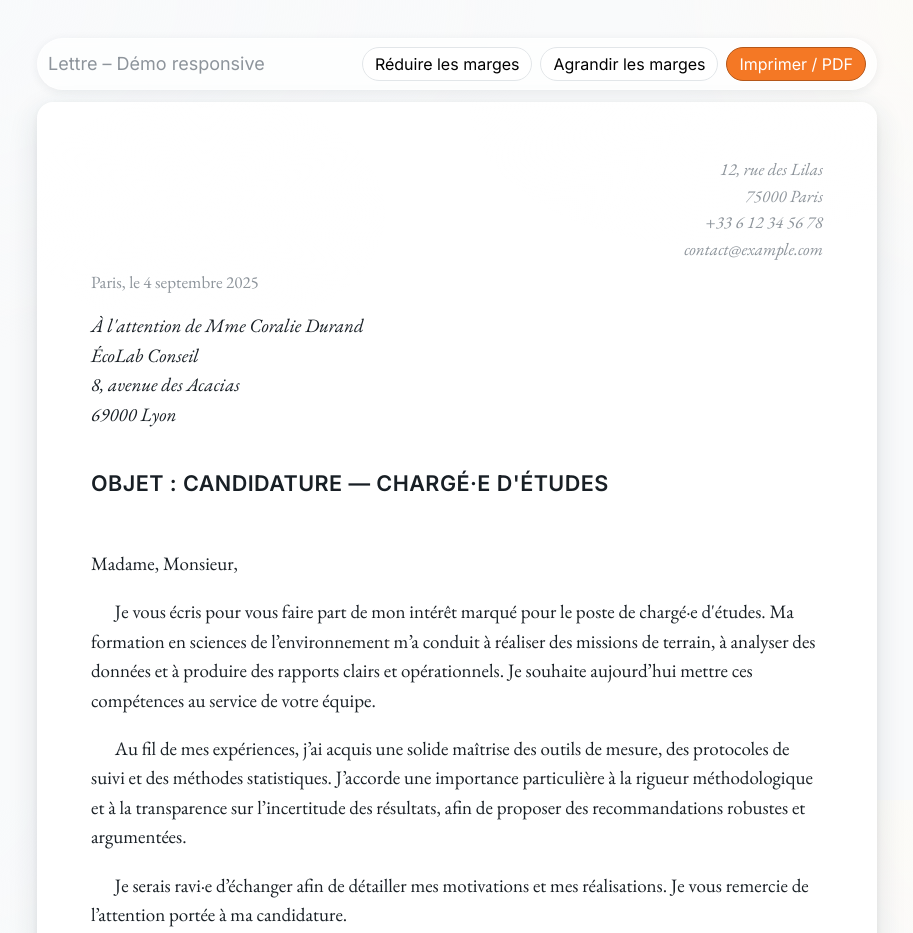
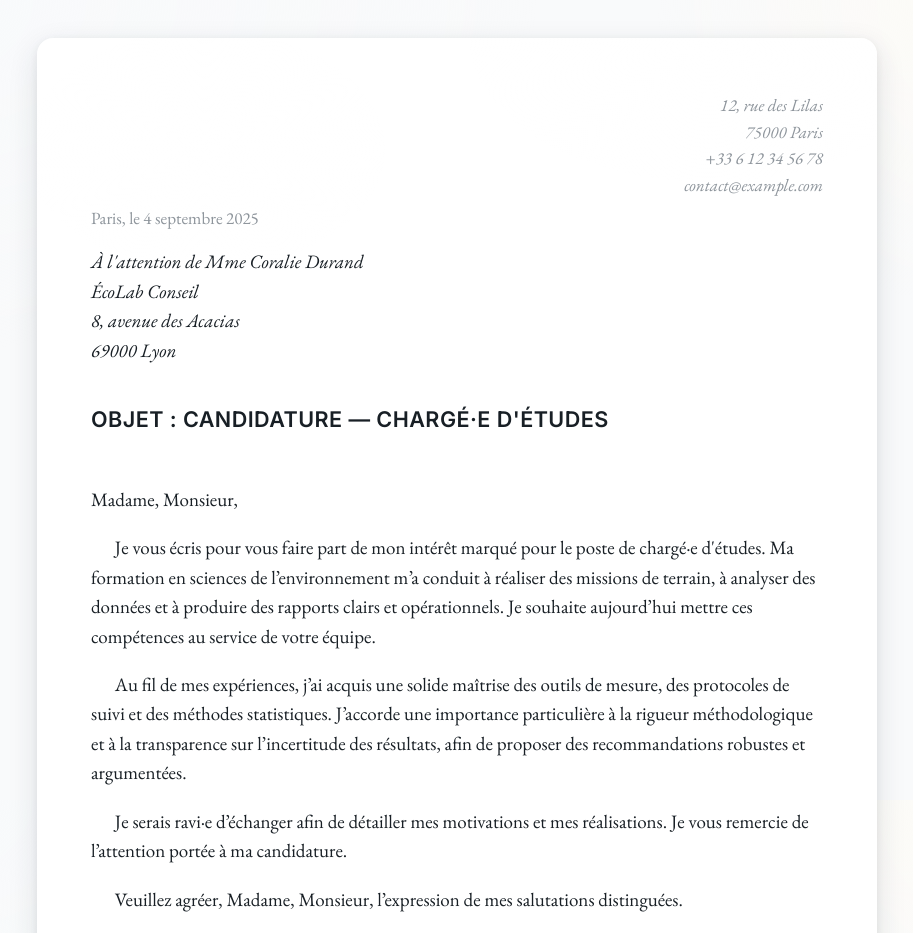
Before and after one commit to LoWtaire/lowtaire.github.io, a plain HTML site: page secret/index.html in a window 1280 px wide. Shown: the top 933 px of the page, without its empty margins (183-1096 px from the left). Drawn offline with nearby package versions, Linux system fonts and the light colour scheme.

Commit message:
Update index.html

```diff
--- a/secret/index.html
+++ b/secret/index.html
@@ -40,47 +40,6 @@
       padding: clamp(16px, 3vw, 40px);
     }
 
-    /* Barre d'actions (optionnelle) */
-    .toolbar {
-      width: min(100%, var(--maxw));
-      display: flex;
-      align-items: center;
-      justify-content: space-between;
-      gap: 12px;
-      margin-bottom: 12px;
-      padding: 8px 10px;
-      border-radius: 999px;
-      background: hsl(0 0% 100% / 0.7);
-      backdrop-filter: blur(6px);
-      border: 1px solid hsl(0 0% 100% / 0.5);
-      box-shadow: 0 2px 10px hsl(210 30% 20% / 0.08);
-    }
-    .toolbar .title {
-      font-size: clamp(14px, 1vw + 0.6rem, 18px);
-      color: var(--muted);
-      white-space: nowrap;
-      overflow: hidden;
-      text-overflow: ellipsis;
-    }
-    .toolbar .actions { display: flex; gap: 8px; }
-    .btn {
-      appearance: none;
-      border: 1px solid hsl(210 15% 90%);
-      background: #fff;
-      padding: 8px 12px;
-      border-radius: 999px;
-      font: inherit;
-      line-height: 1;
-      cursor: pointer;
-      transition: transform .06s ease, box-shadow .2s ease, border-color .2s ease;
-    }
-    .btn:hover { box-shadow: 0 3px 10px hsl(210 30% 20% / 0.08); }
-    .btn:active { transform: translateY(1px); }
-    .btn.primary {
-      background: var(--accent);
-      border-color: color-mix(in oklab, var(--accent), black 20%);
-      color: white;
-    }
 
     /* Feuille de lettre */
     .page {
@@ -95,6 +54,7 @@
       position: relative;
       overflow: clip;
       padding: calc(var(--page-pad) + 6px) calc(var(--page-pad) + 6px); /* +6px pour voir les lignes affleurer au bord */
+      margin-bottom:(10px);
       isolation: isolate;
     }
 
@@ -172,15 +132,6 @@
   </style>
 </head>
 <body>
-  <nav class="toolbar" aria-label="Barre d'actions">
-    <div class="title">Lettre – Démo responsive</div>
-    <div class="actions">
-      <button class="btn" type="button" id="narrow">Réduire les marges</button>
-      <button class="btn" type="button" id="wide">Agrandir les marges</button>
-      <button class="btn primary" type="button" id="print">Imprimer / PDF</button>
-    </div>
-  </nav>
-
   <main class="page">
     <article class="letter" aria-label="Contenu de la lettre">
       <header class="header">
```
